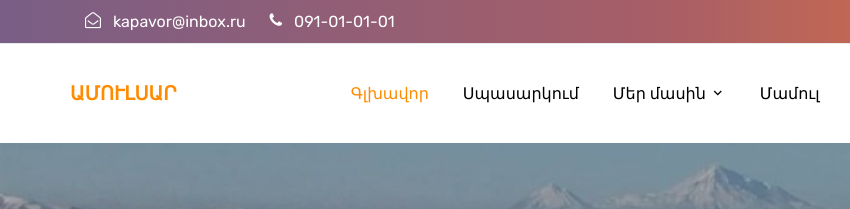
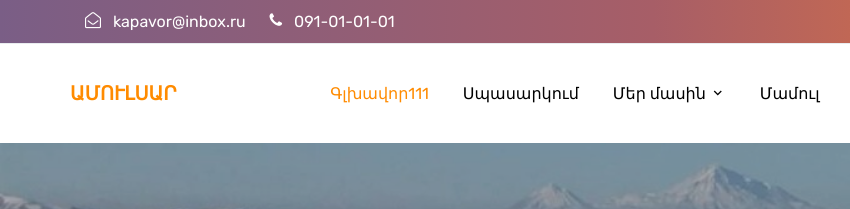
Before and after one commit to melik1979/romen-site, a plain HTML site: page index.html in a window 1280 px wide. Shown: the top 209 px of the page, 0-850 px from the left. Drawn offline with nearby package versions, Linux system fonts and the light colour scheme; files whose address does not match are found by name.

Commit message:
Update index.html

```diff
--- a/index.html
+++ b/index.html
@@ -79,7 +79,7 @@
               <nav class="site-navigation text-right ml-auto " role="navigation">
 
                 <ul class="site-menu main-menu js-clone-nav ml-auto d-none d-lg-block">
-                <li><a href="#home-section" class="nav-link">Գլխավոր</a></li>
+                <li><a href="#home-section" class="nav-link">Գլխավոր111</a></li>
                 <li><a href="#services-section" class="nav-link">Սպասարկում</a></li>
 
 
```
